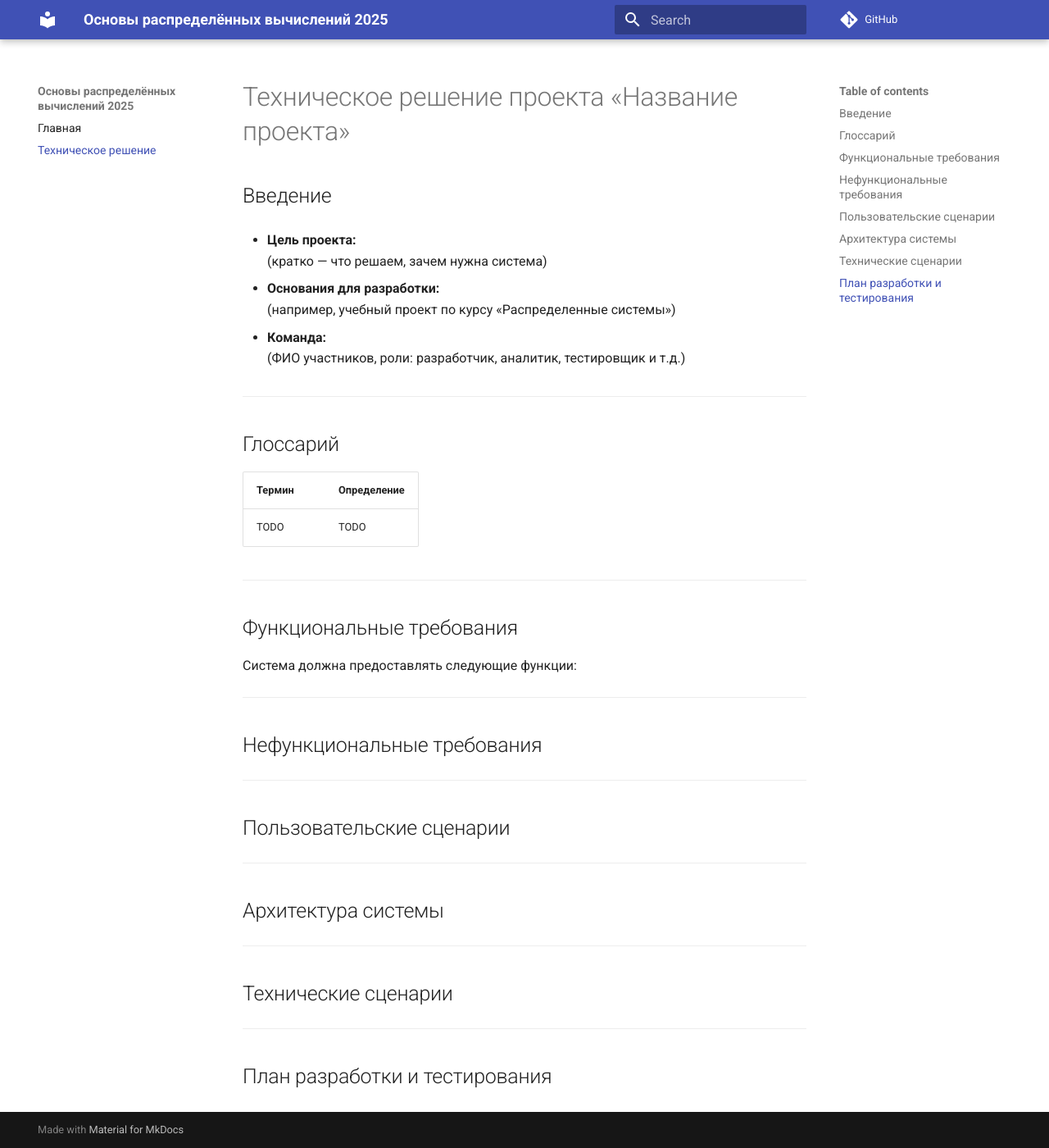
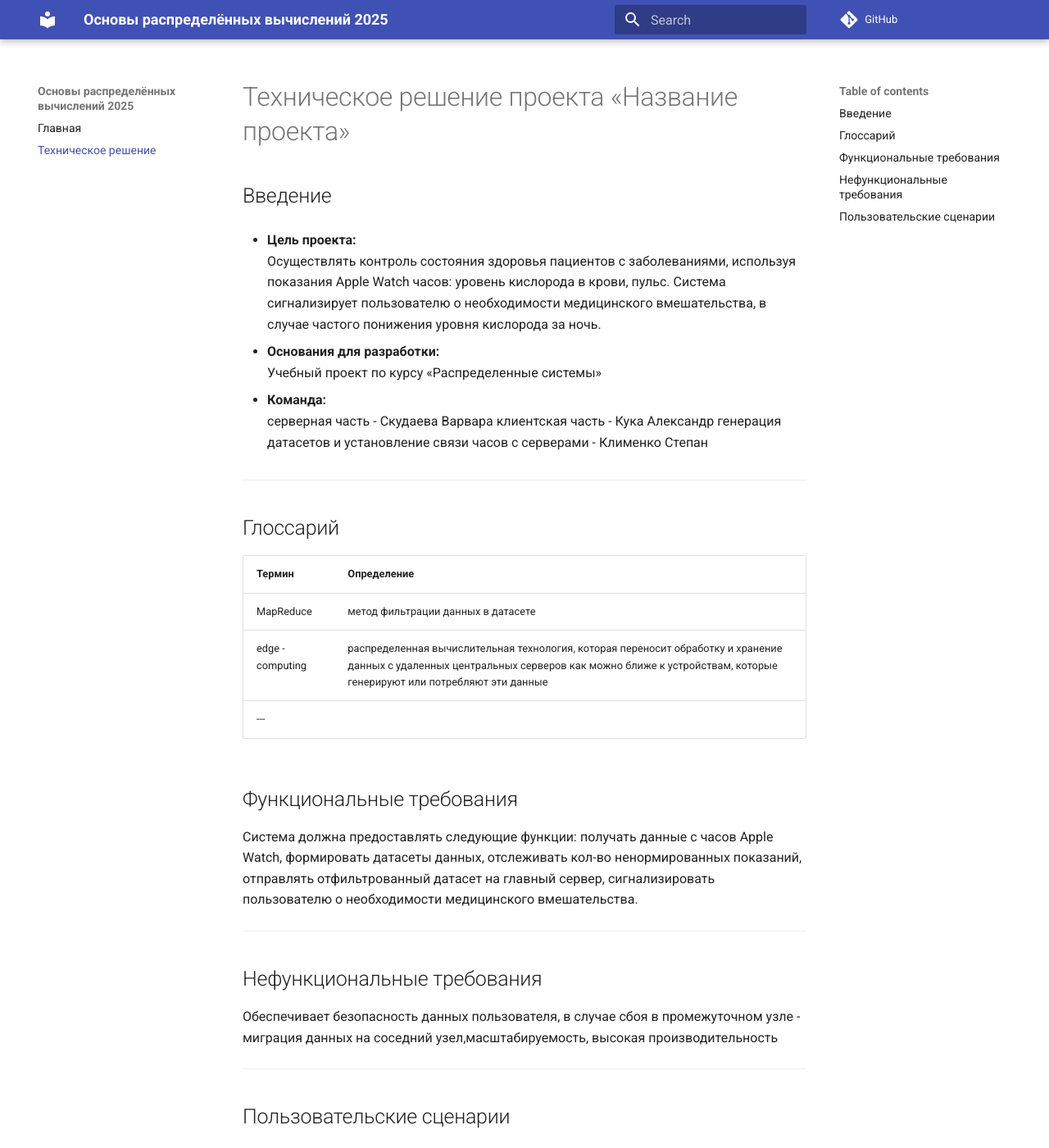
Before and after one commit to snnnnnsoo/vss, an MkDocs documentation site: the page built from docs/tr.md, in a window 1280 px wide and 1400 px high. Shown: the whole window at 82% size. Built offline with MkDocs 1.6.1 and Material for MkDocs 9.7.7, drawn with Linux system fonts in a browser that asks for light colours; comment, search, counter and statistics services are not loaded; some of the changed text lies outside the part shown.

Commit message:
техническое решение пункты 1-5

```diff
--- a/docs/tr.md
+++ b/docs/tr.md
@@ -2,43 +2,35 @@
 
 ## Введение
 - **Цель проекта:**
-  (кратко — что решаем, зачем нужна система)
+    Осуществлять контроль состояния здоровья пациентов с заболеваниями, используя показания Apple Watch часов: уровень кислорода в крови, пульс.
+    Система сигнализирует пользователю о необходимости медицинского вмешательства, в случае частого понижения уровня кислорода за ночь.
 
 - **Основания для разработки:**
-  (например, учебный проект по курсу «Распределенные системы»)
+  Учебный проект по курсу «Распределенные системы»
 
 - **Команда:**
-  (ФИО участников, роли: разработчик, аналитик, тестировщик и т.д.)
+  серверная часть - Скудаева Варвара
+  клиентская часть - Кука Александр
+  генерация датасетов и установление связи часов с серверами - Клименко Степан
 
 ---
 
 ## Глоссарий
 | Термин        | Определение |
 |---------------|-------------|
-| TODO  | TODO |
-
+|  MapReduce | метод фильтрации данных в датасете |
+|edge - computing|распределенная вычислительная технология, которая переносит обработку и хранение данных с удаленных центральных серверов как можно ближе к устройствам, которые генерируют или потребляют эти данные|
 ---
 
 ## Функциональные требования
-Система должна предоставлять следующие функции:
+Система должна предоставлять следующие функции: получать данные с часов Apple Watch, формировать датасеты данных, отслеживать кол-во ненормированных показаний, отправлять отфильтрованный датасет на главный сервер, сигнализировать пользователю о необходимости медицинского вмешательства.
 
 ---
 
 ## Нефункциональные требования
-
+Обеспечивает безопасность данных пользователя, в случае сбоя в промежуточном узле - миграция данных на соседний узел,масштабируемость, высокая производительность
 
 ---
 
 ## Пользовательские сценарии
-
----
-
-##  Архитектура системы
-
----
-
-## Технические сценарии
-
----
-
-## План разработки и тестирования
+Подключение системы к своим часам, в случае получения предупреждения - обратиться к врачу.
```
